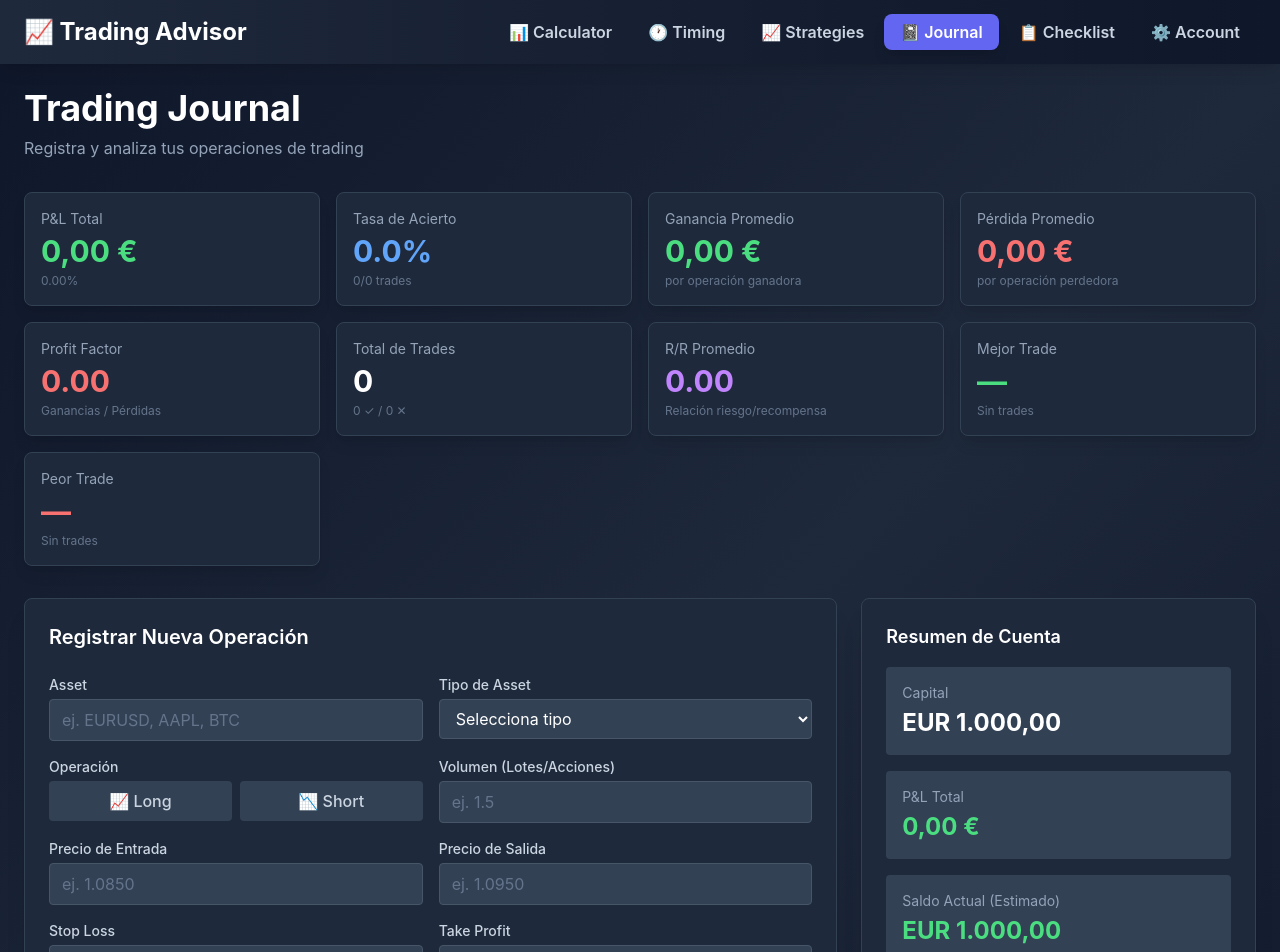
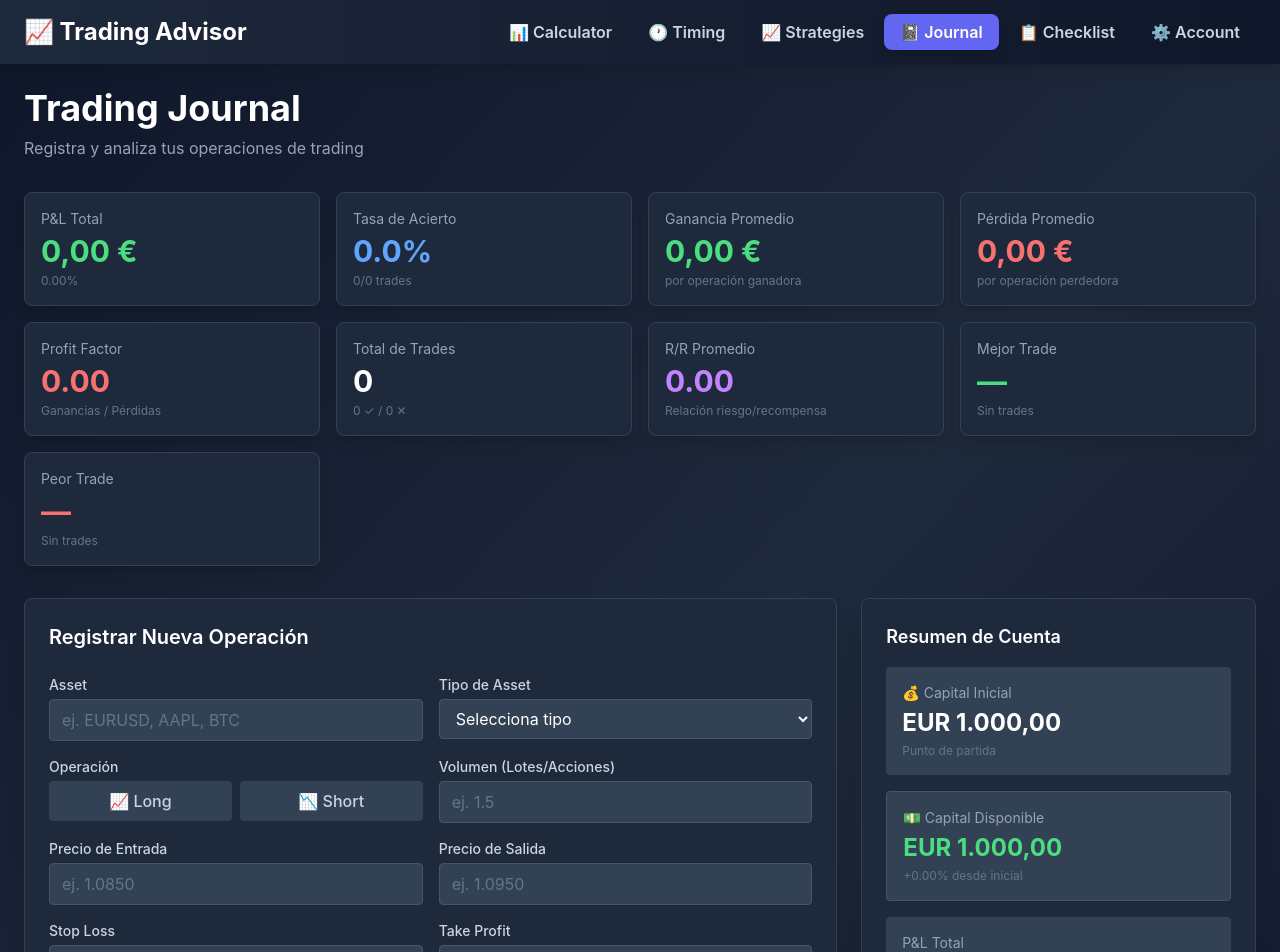
Before and after one commit to cbatista8a/trading-calculator, a Vue app: page /trading-journal in a window 1280 px wide. Shown: the top 952 px of the page. Built offline with nearby package versions, Linux system fonts and the light colour scheme.

Commit message:
feat: enhance trading calculator with capital management features and dynamic updates

```diff
--- a/src/components/TradingCalculator.vue
+++ b/src/components/TradingCalculator.vue
@@ -199,14 +199,17 @@
 <script>
 import { ref, computed } from 'vue';
 import { useStrategies } from '../composables/useStrategies';
+import { useAccountSettings } from '../composables/useAccountSettings';
 
 export default {
   name: 'TradingCalculator',
   setup() {
     const { getDefaultStrategy } = useStrategies();
+    const { getCapitalDisponible } = useAccountSettings();
 
     return {
-      defaultStrategy: computed(() => getDefaultStrategy.value)
+      defaultStrategy: computed(() => getDefaultStrategy.value),
+      capitalDisponible: getCapitalDisponible
     };
   },
   data() {
@@ -242,7 +245,7 @@ export default {
     calculate() {
       if (!this.hasValidInputs) return;
 
-      // Calcular riesgo total en dinero
+      // Calcular riesgo total en dinero usando capital disponible
       this.riskTotalAmount = this.initialCapital * (this.riskTotalPercentage / 100);
 
       // Calcular riesgo por acción en puntos
@@ -266,7 +269,16 @@ export default {
       this.lotSize = this.riskTotalAmount / this.riskPerAction;
     }
   },
+  watch: {
+    capitalDisponible(newValue) {
+      // Actualizar el capital inicial cuando el disponible cambia
+      this.initialCapital = newValue;
+      this.calculate();
+    }
+  },
   mounted() {
+    // Inicializar con el capital disponible actual
+    this.initialCapital = this.capitalDisponible;
     this.calculate();
   }
 }
--- a/src/composables/useAccountSettings.js
+++ b/src/composables/useAccountSettings.js
@@ -1,4 +1,5 @@
 import { ref, computed } from 'vue'
+import { useTradingJournal } from './useTradingJournal'
 
 const STORAGE_KEY = 'trading_account_settings'
 
@@ -29,6 +30,7 @@ function getStoredSettings() {
 
 export function useAccountSettings() {
   const settings = accountSettings
+  const { getTotalPnL } = useTradingJournal()
 
   const updateSettings = (newSettings) => {
     accountSettings.value = {
@@ -43,8 +45,25 @@ export function useAccountSettings() {
     localStorage.setItem(STORAGE_KEY, JSON.stringify(accountSettings.value))
   }
 
-  const getAccountBalance = computed(() => {
+  const updateCapitalInicial = (newAmount) => {
+    accountSettings.value.amount = newAmount
+    localStorage.setItem(STORAGE_KEY, JSON.stringify(accountSettings.value))
+  }
+
+  // Capital Inicial - punto de partida, no cambia
+  const getCapitalInicial = computed(() => {
     return accountSettings.value.amount
+  })
+
+  // Capital Disponible - capital inicial + P&L total
+  const getCapitalDisponible = computed(() => {
+    return accountSettings.value.amount + getTotalPnL.value
+  })
+
+  // Porcentaje de cambio del capital disponible
+  const getCapitalDisponiblePercent = computed(() => {
+    if (accountSettings.value.amount === 0) return 0
+    return (getTotalPnL.value / accountSettings.value.amount) * 100
   })
 
   const getCurrency = computed(() => {
@@ -64,7 +83,10 @@ export function useAccountSettings() {
     settings,
     updateSettings,
     updateLeverage,
-    getAccountBalance,
+    updateCapitalInicial,
+    getCapitalInicial,
+    getCapitalDisponible,
+    getCapitalDisponiblePercent,
     getCurrency,
     getLeverage,
     resetSettings
--- a/src/pages/AccountSettings.vue
+++ b/src/pages/AccountSettings.vue
@@ -13,23 +13,24 @@
           <div class="bg-slate-800 rounded-lg border border-slate-700 p-6 shadow-xl">
             <h2 class="text-xl font-semibold text-white mb-6">Información de Cuenta</h2>
 
-            <!-- Amount -->
+            <!-- Capital Inicial -->
             <div class="mb-6">
               <label class="block text-sm font-medium text-slate-300 mb-2">
-                Capital de Trading
+                💰 Capital Inicial
               </label>
               <div class="flex items-center gap-2">
                 <input
                   v-model.number="formData.amount"
                   type="number"
                   step="100"
-                  class="flex-1 bg-slate-700 border border-slate-600 rounded px-4 py-2 text-white placeholder-slate-500 focus:outline-none focus:border-blue-500 focus:ring-1 focus:ring-blue-500"
+                  :disabled="hasActiveTrades"
+                  class="flex-1 bg-slate-700 border border-slate-600 rounded px-4 py-2 text-white placeholder-slate-500 focus:outline-none focus:border-blue-500 focus:ring-1 focus:ring-blue-500 disabled:opacity-50 disabled:cursor-not-allowed"
                   placeholder="Ingresa el capital"
                 />
                 <span class="text-slate-400">{{ formData.currency }}</span>
               </div>
               <p class="mt-1 text-xs text-slate-500">
-                Capital total disponible para operar
+                {{ hasActiveTrades ? '⚠️ No editable mientras hay trades registrados' : 'Punto de partida para calcular estadísticas' }}
               </p>
             </div>
 
@@ -134,13 +135,23 @@
         <!-- Summary Card -->
         <div>
           <div class="bg-gradient-to-br from-blue-900 to-blue-800 rounded-lg border border-blue-700 p-6 shadow-xl">
-            <h3 class="text-lg font-semibold text-white mb-4">Resumen</h3>
+            <h3 class="text-lg font-semibold text-white mb-4">Resumen de Cuenta</h3>
 
             <div class="space-y-4">
               <div class="bg-blue-700 bg-opacity-50 rounded p-4">
-                <p class="text-xs text-blue-300 mb-1">Capital Disponible</p>
+                <p class="text-xs text-blue-300 mb-1">💰 Capital Inicial</p>
                 <p class="text-2xl font-bold text-white">
                   {{ formData.currency }} {{ formatNumber(formData.amount) }}
+                </p>
+              </div>
+
+              <div class="bg-blue-600 bg-opacity-50 rounded p-4 border border-blue-500">
+                <p class="text-xs text-blue-200 mb-1">💵 Capital Disponible (Dinámico)</p>
+                <p class="text-2xl font-bold text-blue-100">
+                  {{ formData.currency }} {{ formatNumber(getCapitalDisponible) }}
+                </p>
+                <p class="text-xs text-blue-300 mt-1">
+                  {{ getCapitalDisponiblePercent >= 0 ? '+' : '' }}{{ getCapitalDisponiblePercent.toFixed(2) }}% desde capital inicial
                 </p>
               </div>
 
@@ -176,10 +187,14 @@
 </template>
 
 <script setup>
-import { reactive, onMounted } from 'vue'
+import { reactive, onMounted, computed } from 'vue'
 import { useAccountSettings } from '../composables/useAccountSettings'
+import { useTradingJournal } from '../composables/useTradingJournal'
 
-const { settings, updateSettings, resetSettings } = useAccountSettings()
+const { settings, updateSettings, resetSettings, getCapitalDisponible, getCapitalDisponiblePercent } = useAccountSettings()
+const { trades } = useTradingJournal()
+
+const hasActiveTrades = computed(() => trades.value && trades.value.length > 0)
 
 const formData = reactive({
   amount: 1000,
--- a/src/pages/TradingJournal.vue
+++ b/src/pages/TradingJournal.vue
@@ -24,9 +24,23 @@
 
           <div class="space-y-4">
             <div class="bg-slate-700 rounded p-4">
-              <p class="text-sm text-slate-400 mb-1">Capital</p>
+              <p class="text-sm text-slate-400 mb-1">💰 Capital Inicial</p>
               <p class="text-2xl font-bold text-white">
                 {{ accountSettings.currency }} {{ formatNumber(accountSettings.amount) }}
+              </p>
+              <p class="text-xs text-slate-500 mt-1">Punto de partida</p>
+            </div>
+
+            <div class="bg-slate-700 rounded p-4 border border-slate-600">
+              <p class="text-sm text-slate-400 mb-1">💵 Capital Disponible</p>
+              <p
+                class="text-2xl font-bold"
+                :class="capitalDisponible >= accountSettings.amount ? 'text-green-400' : 'text-red-400'"
+              >
+                {{ accountSettings.currency }} {{ formatNumber(capitalDisponible) }}
+              </p>
+              <p class="text-xs text-slate-500 mt-1">
+                {{ capitalDisponiblePercent >= 0 ? '+' : '' }}{{ Number(capitalDisponiblePercent).toFixed(2) }}% desde inicial
               </p>
             </div>
 
@@ -37,19 +51,6 @@
                 :class="totalPnL >= 0 ? 'text-green-400' : 'text-red-400'"
               >
                 {{ formatCurrency(totalPnL) }}
-              </p>
-            </div>
-
-            <div class="bg-slate-700 rounded p-4">
-              <p class="text-sm text-slate-400 mb-1">Saldo Actual (Estimado)</p>
-              <p
-                class="text-2xl font-bold"
-                :class="currentBalance >= accountSettings.amount ? 'text-green-400' : 'text-red-400'"
-              >
-                {{ accountSettings.currency }} {{ formatNumber(currentBalance) }}
-              </p>
-              <p class="text-xs text-slate-500 mt-1">
-                {{ currentBalancePercent >= 0 ? '+' : '' }}{{ currentBalancePercent.toFixed(2) }}%
               </p>
             </div>
 
@@ -91,17 +92,16 @@ import { useAccountSettings } from '../composables/useAccountSettings'
 
 const router = useRouter()
 const { trades, addTrade, deleteTrade, getTotalPnL } = useTradingJournal()
-const { settings: accountSettings } = useAccountSettings()
+const { settings: accountSettings, getCapitalDisponible, getCapitalDisponiblePercent } = useAccountSettings()
 
 const totalPnL = computed(() => getTotalPnL.value)
 
-const currentBalance = computed(() => {
-  return accountSettings.value.amount + totalPnL.value
+const capitalDisponible = computed(() => {
+  return getCapitalDisponible.value
 })
 
-const currentBalancePercent = computed(() => {
-  if (accountSettings.value.amount === 0) return 0
-  return (totalPnL.value / accountSettings.value.amount) * 100
+const capitalDisponiblePercent = computed(() => {
+  return getCapitalDisponiblePercent.value
 })
 
 const handleTradeAdded = (tradeData) => {
```
